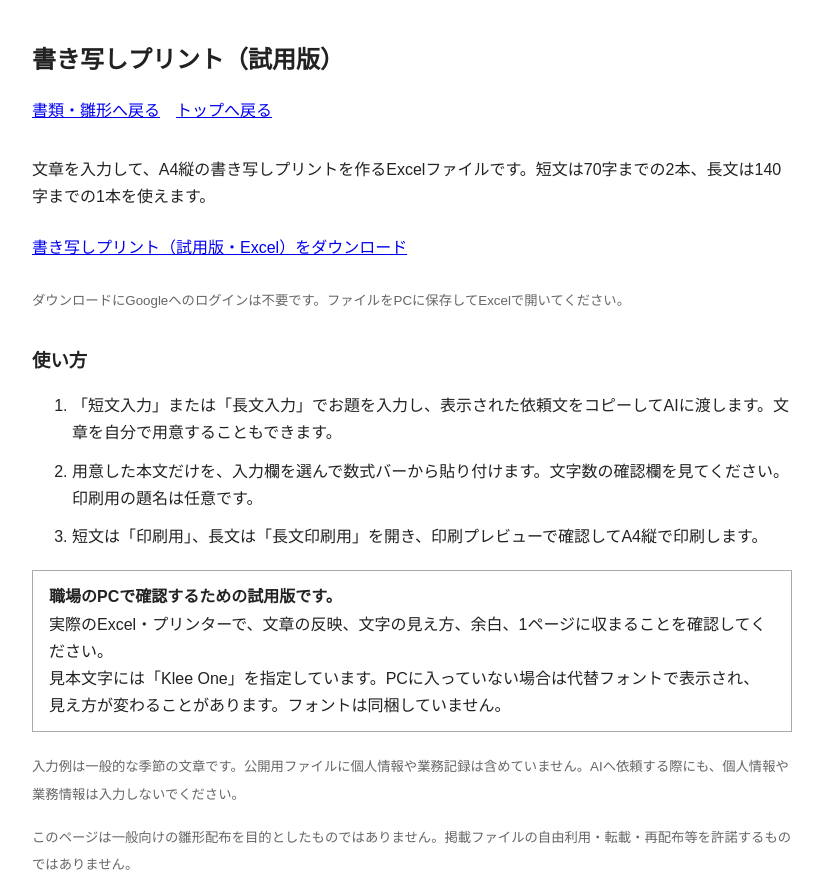
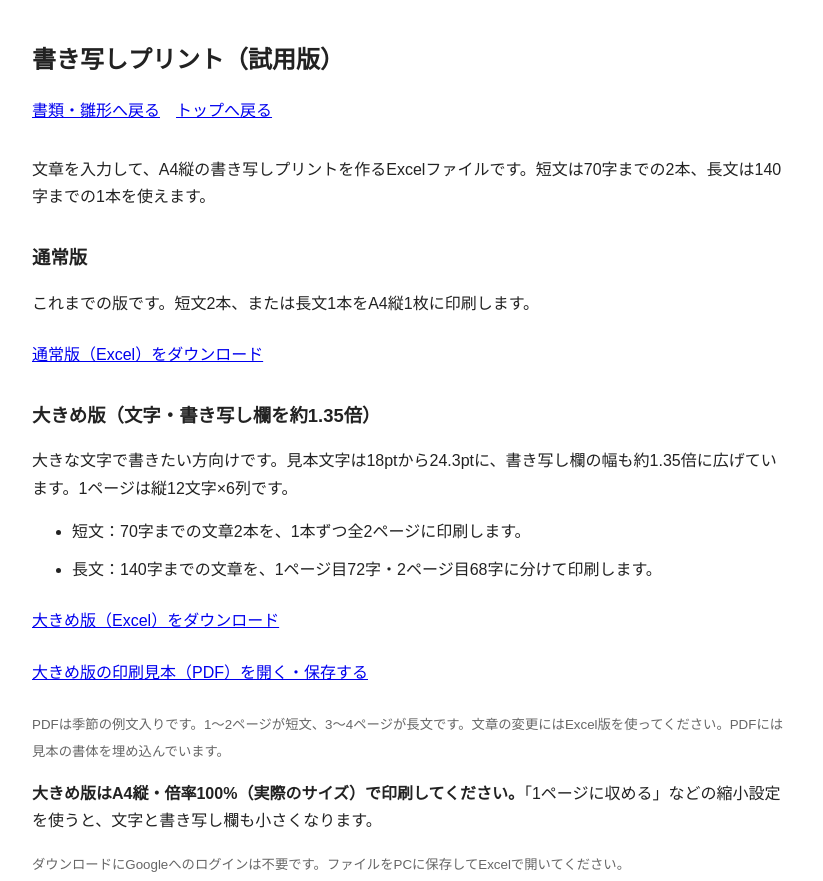
Before and after one commit to toolbox874/work-assets, a plain HTML site: page writing-practice-trial.html in a window 1280 px wide. Shown: the top 881 px of the page, without its empty margins (228-1051 px from the left). Drawn offline with Linux system fonts and the light colour scheme.

Commit message:
Add enlarged handwriting worksheet alongside original downloads

```diff
--- a/writing-practice-trial.html
+++ b/writing-practice-trial.html
@@ -20,7 +20,20 @@ small { color:#666; }
 <h1>書き写しプリント（試用版）</h1>
 <nav><a href="templates.html">書類・雛形へ戻る</a><a href="index.html">トップへ戻る</a></nav>
 <p>文章を入力して、A4縦の書き写しプリントを作るExcelファイルです。短文は70字までの2本、長文は140字までの1本を使えます。</p>
-<p class="download"><a href="writing-practice-trial.xlsx" download="書き写しプリント_試用版.xlsx">書き写しプリント（試用版・Excel）をダウンロード</a></p>
+<h2>通常版</h2>
+<p>これまでの版です。短文2本、または長文1本をA4縦1枚に印刷します。</p>
+<p class="download"><a href="writing-practice-trial.xlsx" download="書き写しプリント_試用版.xlsx">通常版（Excel）をダウンロード</a></p>
+
+<h2>大きめ版（文字・書き写し欄を約1.35倍）</h2>
+<p>大きな文字で書きたい方向けです。見本文字は18ptから24.3ptに、書き写し欄の幅も約1.35倍に広げています。1ページは縦12文字×6列です。</p>
+<ul>
+<li>短文：70字までの文章2本を、1本ずつ全2ページに印刷します。</li>
+<li>長文：140字までの文章を、1ページ目72字・2ページ目68字に分けて印刷します。</li>
+</ul>
+<p class="download"><a href="writing-practice-large-135.xlsx" download="書き写しプリント_文字1.35倍.xlsx">大きめ版（Excel）をダウンロード</a></p>
+<p class="download"><a href="writing-practice-large-135-sample.pdf" download="書き写しプリント_文字1.35倍_印刷見本.pdf">大きめ版の印刷見本（PDF）を開く・保存する</a></p>
+<p><small>PDFは季節の例文入りです。1～2ページが短文、3～4ページが長文です。文章の変更にはExcel版を使ってください。PDFには見本の書体を埋め込んでいます。</small></p>
+<p><strong>大きめ版はA4縦・倍率100%（実際のサイズ）で印刷してください。</strong>「1ページに収める」などの縮小設定を使うと、文字と書き写し欄も小さくなります。</p>
 <p><small>ダウンロードにGoogleへのログインは不要です。ファイルをPCに保存してExcelで開いてください。</small></p>
 
 <h2>使い方</h2>
@@ -32,7 +45,7 @@ small { color:#666; }
 
 <div class="notice">
 <strong>職場のPCで確認するための試用版です。</strong><br>
-実際のExcel・プリンターで、文章の反映、文字の見え方、余白、1ページに収まることを確認してください。<br>
+実際のExcel・プリンターで、文章の反映、文字の見え方、余白、ページの区切りを確認してください。通常版は1ページ、大きめ版は各印刷用シートが2ページです。<br>
 見本文字には「Klee One」を指定しています。PCに入っていない場合は代替フォントで表示され、見え方が変わることがあります。フォントは同梱していません。
 </div>
 <p><small>入力例は一般的な季節の文章です。公開用ファイルに個人情報や業務記録は含めていません。AIへ依頼する際にも、個人情報や業務情報は入力しないでください。</small></p>
```
Also changed, not shown: 2 other files.
